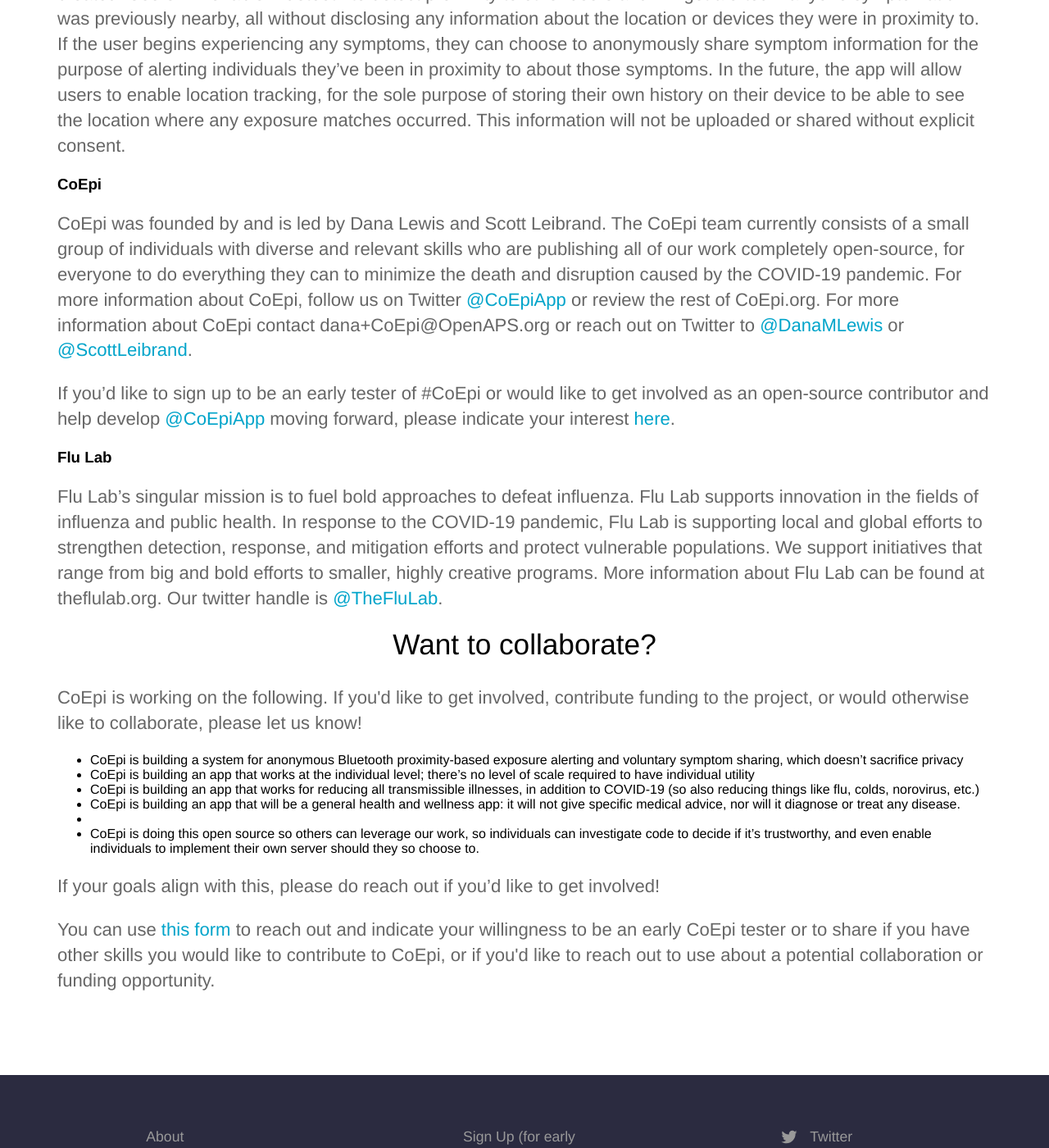
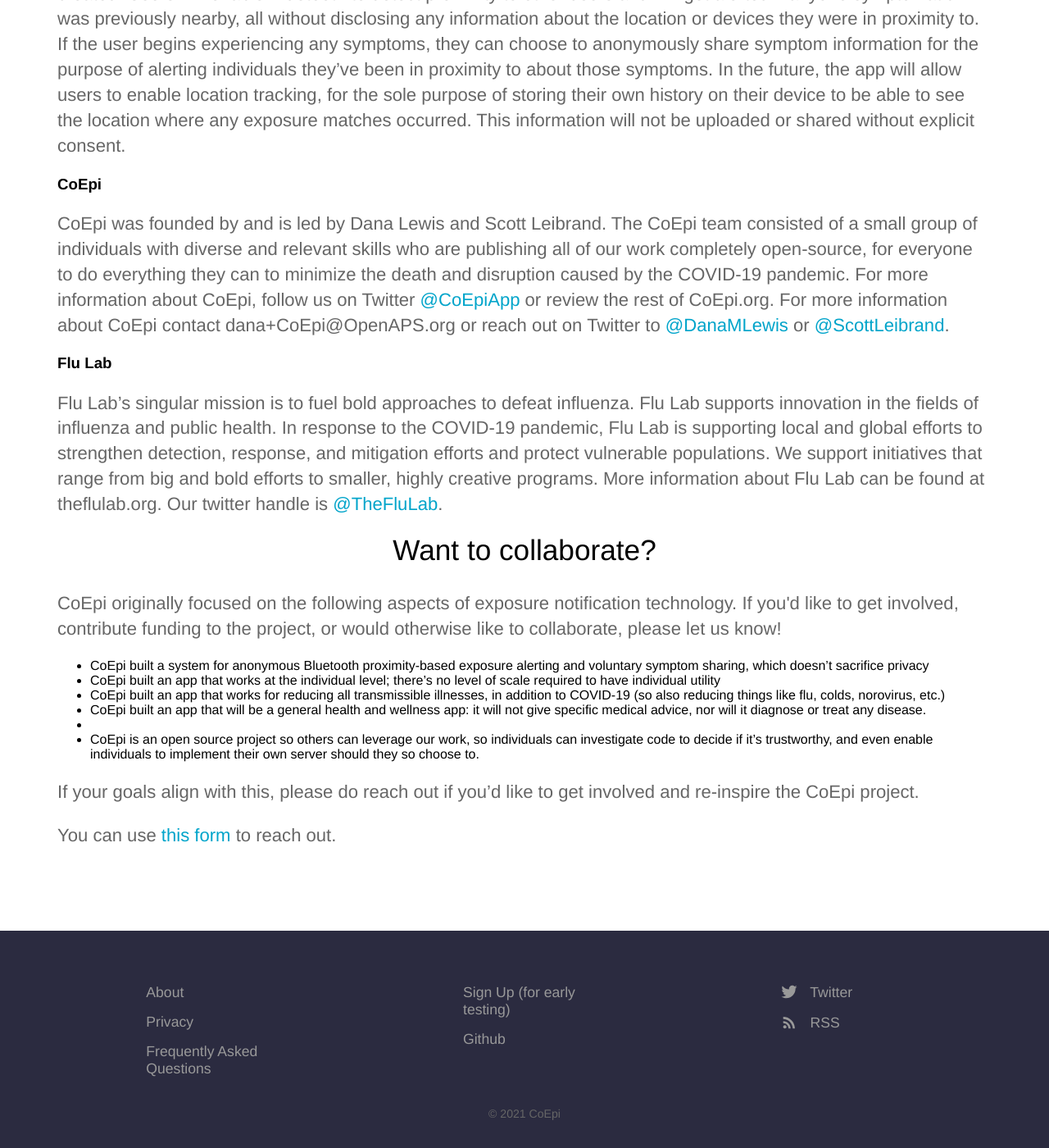
Before and after one commit to Co-Epi/website, a Jekyll site: the page built from collaborations.html, in a window 1280 px wide and 1400 px high, scrolled down 1254 px. Shown: the whole window at 82% size. Built offline with Jekyll 4.4.1, drawn with Linux system fonts in a browser that asks for light colours; some of the changed text lies outside the part shown.

Commit message:
Update collaborations.html

```diff
--- a/collaborations.html
+++ b/collaborations.html
@@ -5,39 +5,39 @@
 CoEpi is an open source project, and we're pleased to collaborate with a number of organizations who are also working in this shared space of leveraging exposure notification technology to reduce transmissible diseases in our communities. See below for more details on each of these collaborations:
 
 <ul>
-  <li><p>Flu Lab - CoEpi has received a grant from Flu Lab to help expedite the launch of CoEpi to communities worldwide, as well as to further iterate future versions.</p></li>
-  <li><p>Georgia Tech Research Institute (GTRI) - CoEpi has received in-kind development support from GTRI researchers, from March-June 2020.</p></li>
+  <li><p>Flu Lab - CoEpi received a grant from Flu Lab to help expedite the launch of CoEpi to communities worldwide, as well as to further iterate future versions.</p></li>
+  <li><p>Georgia Tech Research Institute (GTRI) - CoEpi received in-kind development support from GTRI researchers, from March-June 2020.</p></li>
   <li><p>TCN Coalition - CoEpi is a member of the TCN Coalition</p></li>
 </ul>
 
 <h2 id="FluLab-funds-CoEpi">CoEpi Receives Funds to Accelerate A Mobile App that Provides a Personal Early Warning System for COVID-19 and Other Infectious Diseases</h2>
 
-<p>CoEpi, an open source project, has secured funding to expedite the development of a mobile app that provides a personal early warning system for detecting and responding to any infectious disease, including COVID-19 and the flu, which have caused hundreds of thousands of deaths worldwide. Early detection and notification are critical to self-isolation and the prevention of widespread disease transmission. The CoEpi app combines Bluetooth proximity-based data with anonymous voluntary symptom sharing to provide exposure matching and symptom alerts. Symptom sharing is a leading indicator of COVID-19 and colds and flu, whereas testing, especially with COVID-19, is usually a lagging indicator with a smaller window in which to intervene after testing to avoid transmission. </p>
+<p>CoEpi, an open source project, secured funding to expedite the development of a mobile app that provides a personal early warning system for detecting and responding to any infectious disease, including COVID-19 and the flu, which have caused hundreds of thousands of deaths worldwide. Early detection and notification are critical to self-isolation and the prevention of widespread disease transmission. The CoEpi app combines Bluetooth proximity-based data with anonymous voluntary symptom sharing to provide exposure matching and symptom alerts. Symptom sharing is a leading indicator of COVID-19 and colds and flu, whereas testing, especially with COVID-19, is usually a lagging indicator with a smaller window in which to intervene after testing to avoid transmission. </p>
 <p>By installing CoEpi and reporting symptoms, every individual can create a personal health safety zone through timely notifications about infectious disease exposure. With this information, individuals can use CoEpi to anonymously share symptoms and make an informed decision to self-isolate so they can prevent the spread of the illness to their families, co-workers, and communities.</p>
 <p>CoEpi has received a grant from Flu Lab to help expedite the launch of CoEpi to communities worldwide, as well as to further iterate future versions. The grant will help accelerate the work of the CoEpi community by funding some of the open-source development work necessary to help expedite the public launch of @CoEpiApp in the coming weeks. </p>
 <p>CoEpi is simple to use and anonymity is assured. There is no registration or information collected, and no profile is created. Users will enable Bluetooth to detect proximity to other users and will get alerted if anyone symptomatic was previously nearby, all without disclosing any information about the location or devices they were in proximity to. If the user begins experiencing any symptoms, they can choose to anonymously share symptom information for the purpose of alerting individuals they’ve been in proximity to about those symptoms. In the future, the app will allow users to enable location tracking, for the sole purpose of storing their own history on their device to be able to see the location where any exposure matches occurred. This information will not be uploaded or shared without explicit consent.</p>
 <h3 id="CoEpi">CoEpi</h3>
-<p>CoEpi was founded by and is led by Dana Lewis and Scott Leibrand. The CoEpi team currently consists of a small group of individuals with diverse and relevant skills who are publishing all of our work completely open-source, for everyone to do everything they can to minimize the death and disruption caused by the COVID-19 pandemic. For more information about CoEpi, follow us on Twitter <a href="https://twitter.com/CoEpiApp">@CoEpiApp</a> or review the rest of CoEpi.org. For more information about CoEpi contact dana+CoEpi@OpenAPS.org or reach out on Twitter to <a href="https://twitter.com/DanaMLewis">@DanaMLewis</a> or <a href="https://twitter.com/scottLeibrand">@ScottLeibrand</a>.</p>
-<p>If you’d like to sign up to be an early tester of #CoEpi or would like to get involved as an open-source contributor and help develop <a href="https://twitter.com/CoEpiApp">@CoEpiApp</a> moving forward, please indicate your interest <a href="https://forms.gle/MLeKz9nerPvX8fwC8">here</a>. </p>
+<p>CoEpi was founded by and is led by Dana Lewis and Scott Leibrand. The CoEpi team consisted of a small group of individuals with diverse and relevant skills who are publishing all of our work completely open-source, for everyone to do everything they can to minimize the death and disruption caused by the COVID-19 pandemic. For more information about CoEpi, follow us on Twitter <a href="https://twitter.com/CoEpiApp">@CoEpiApp</a> or review the rest of CoEpi.org. For more information about CoEpi contact dana+CoEpi@OpenAPS.org or reach out on Twitter to <a href="https://twitter.com/DanaMLewis">@DanaMLewis</a> or <a href="https://twitter.com/scottLeibrand">@ScottLeibrand</a>.</p>
+
 <h3 id="flu-lab">Flu Lab</h3>
 <p>Flu Lab’s singular mission is to fuel bold approaches to defeat influenza. Flu Lab supports innovation in the fields of influenza and public health. In response to the COVID-19 pandemic, Flu Lab is supporting local and global efforts to strengthen detection, response, and mitigation efforts and protect vulnerable populations. We support initiatives that range from big and bold efforts to smaller, highly creative programs. More information about Flu Lab can be found at theflulab.org. Our twitter handle is <a href="https://twitter.com/TheFluLab">@TheFluLab</a>.</p>
 
 
 <h2 id="here-s-what-we-re-working-on-">Want to collaborate?</h2>
-<p>CoEpi is working on the following. If you'd like to get involved, contribute funding to the project, or would otherwise like to collaborate, please let us know!
+<p>CoEpi originally focused on the following aspects of exposure notification technology. If you'd like to get involved, contribute funding to the project, or would otherwise like to collaborate, please let us know!
 <ul>
-<li>CoEpi is building a system for anonymous Bluetooth proximity-based exposure alerting and voluntary symptom sharing, which doesn’t sacrifice privacy
+<li>CoEpi built a system for anonymous Bluetooth proximity-based exposure alerting and voluntary symptom sharing, which doesn’t sacrifice privacy
 </li>
-<li>CoEpi is building an app that works at the individual level; there’s no level of scale required to have individual utility
+<li>CoEpi built an app that works at the individual level; there’s no level of scale required to have individual utility
 </li>
-<li>CoEpi is building an app that works for reducing all transmissible illnesses, in addition to COVID-19 (so also reducing things like flu, colds, norovirus, etc.)
+<li>CoEpi built an app that works for reducing all transmissible illnesses, in addition to COVID-19 (so also reducing things like flu, colds, norovirus, etc.)
 </li>
-<li>CoEpi is building an app that will be a general health and wellness app: it will not give specific medical advice, nor will it diagnose or treat any disease.
+<li>CoEpi built an app that will be a general health and wellness app: it will not give specific medical advice, nor will it diagnose or treat any disease.
 </li>
-<li><oEpi is building an app that can be leveraged by public health officials in the future, if they choose.
+<li><oEpi built an app that can be leveraged by public health officials in the future, if they choose.
 </li>
-<li>CoEpi is doing this open source so others can leverage our work, so individuals can investigate code to decide if it’s trustworthy, and even enable individuals to implement their own server should they so choose to.</p>
+<li>CoEpi is an open source project so others can leverage our work, so individuals can investigate code to decide if it’s trustworthy, and even enable individuals to implement their own server should they so choose to.</p>
 </li>
 </ul>
-<p>If your goals align with this, please do reach out if you’d like to get involved!</p>
-<p>You can use <a href="https://forms.gle/MLeKz9nerPvX8fwC8">this form</a> to reach out and indicate your willingness to be an early CoEpi tester or to share if you have other skills you would like to contribute to CoEpi, or if you'd like to reach out to use about a potential collaboration or funding opportunity.</p>
+<p>If your goals align with this, please do reach out if you’d like to get involved and re-inspire the CoEpi project.</p>
+<p>You can use <a href="https://forms.gle/MLeKz9nerPvX8fwC8">this form</a> to reach out.
```
